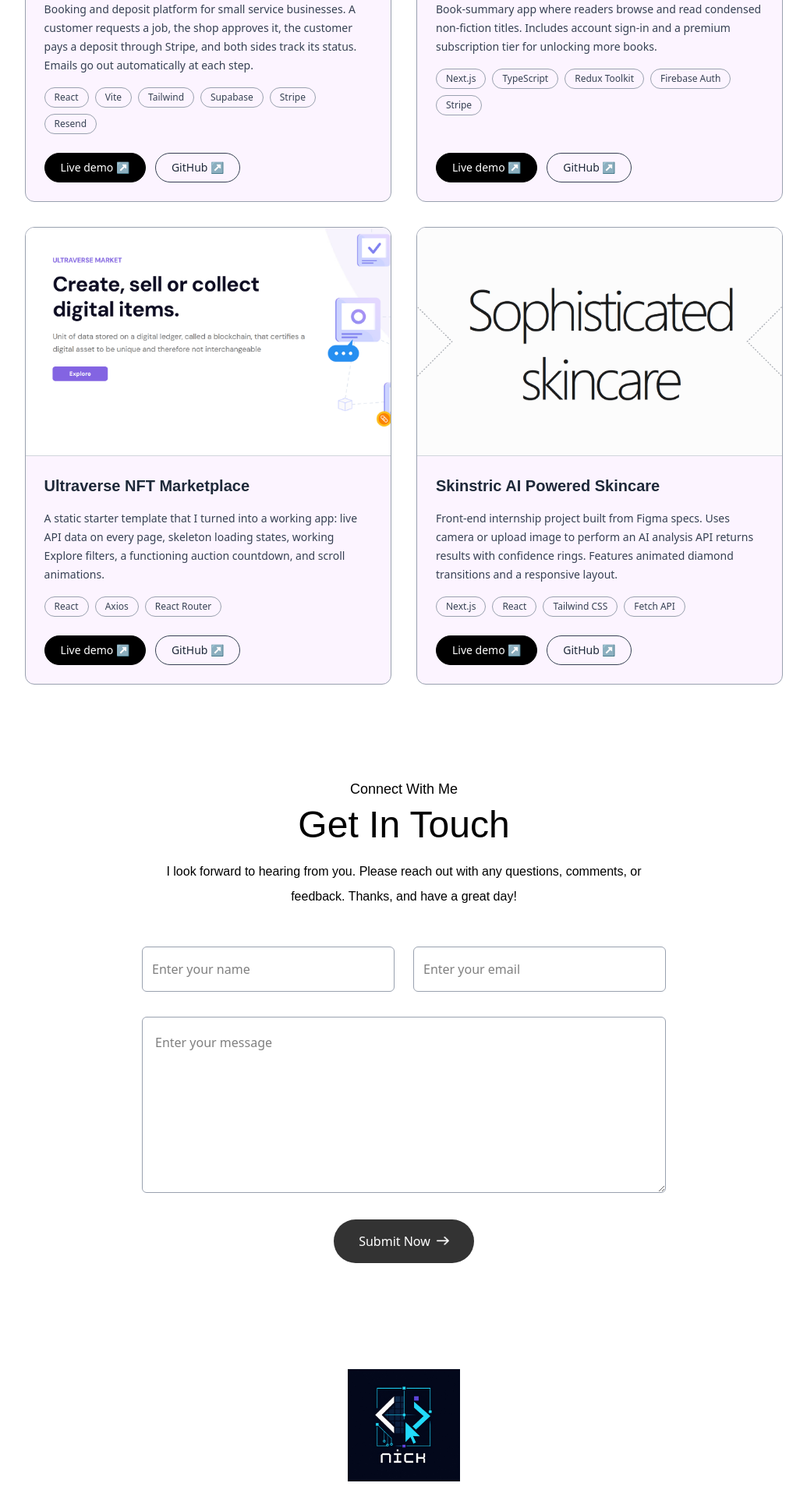
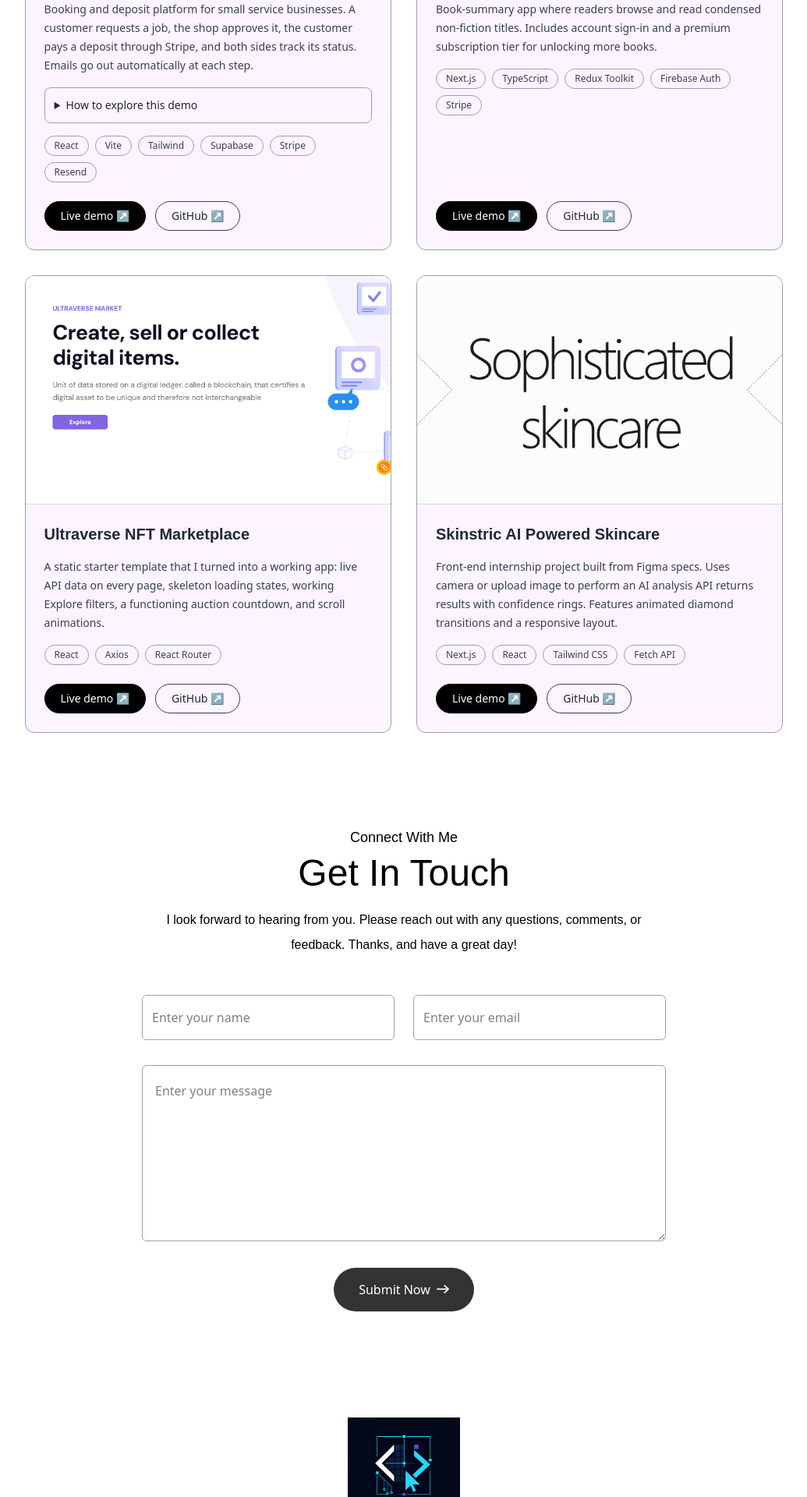
Before and after one commit to NickSoltau/portfolio, a Next.js app: page / in a window 1280 px wide. Shown: the part 2340-4260 px from the top of the page at 78% size, without its empty margins (122-1157 px from the left). Built offline with nearby package versions, Linux system fonts and the light colour scheme; a web font is replaced by a local one.

Commit message:
cleaned up footer. added directions to craftdesk navigation.

```diff
--- a/app/components/Footer.jsx
+++ b/app/components/Footer.jsx
@@ -6,7 +6,9 @@ const Footer = () => {
   return (
     <div className='mt-20'>
         <div className='text-center'>
-            <Image src={assets.logoNick} alt='Nick Soltau logo' className='w-36 mx-auto'/>
+            <a href='#top' aria-label='Back to top' className='block w-36 mx-auto hover:opacity-80 transition-opacity'>
+                <Image src={assets.logoNick} alt='Nick Soltau logo' className='w-full'/>
+            </a>
         </div>
 
         <div className='text-center sm:flex items-center justify-between border-t border-gray-400 mx-[10%] mt-12 py-6'>
--- a/app/components/Navbar.jsx
+++ b/app/components/Navbar.jsx
@@ -64,10 +64,12 @@ const Navbar = ({isDarkMode, toggleDarkMode}) => {
                     <Image src={isDarkMode? assets.close_white : assets.close_black} alt=''  className='w-5 cursor-pointer'/>
                 </div>
 
+                <li><a className= 'font-Ovo' onClick={closeMenu} href='#top'>Home</a></li>
+                <li><a className= 'font-Ovo' onClick={closeMenu} href='#about'>About Me</a></li>
                 <li><a className= 'font-Ovo' onClick={closeMenu} href='#work'>My Work</a></li>
                 <li><a className= 'font-Ovo' onClick={closeMenu} href='#contact'>Contact Me</a></li>
-                <li><a className= 'font-Ovo' onClick={closeMenu} href='#about'>About Me</a></li>
-                <li><a className= 'font-Ovo' onClick={closeMenu} href='#top'>Home</a></li>
+
+
             </ul>
 
         </nav>
--- a/app/components/Work.jsx
+++ b/app/components/Work.jsx
@@ -55,6 +55,25 @@ const Work = ({isDarkMode}) => {
 
                         <p className='text-sm leading-6 text-gray-700 dark:text-white/80'>{project.description}</p>
 
+                        {project.tryIt && (
+                            <details className='rounded-lg border border-gray-400 p-3 text-sm dark:border-white/50'>
+                                <summary className='cursor-pointer font-medium'>How to explore this demo</summary>
+                                <ol className='mt-3 flex list-decimal flex-col gap-2 pl-5 text-gray-700 dark:text-white/80'>
+                                    {project.tryIt.steps.map((step) => (
+                                        <li key={step.title}>
+                                            <span className='font-medium text-gray-800 dark:text-white'>{step.title}.</span> {step.detail}
+                                            {step.href && (
+                                                <> <a href={step.href} target='_blank' rel='noopener noreferrer' className='underline hover:opacity-80'>{step.linkLabel} ↗</a></>
+                                            )}
+                                        </li>
+                                    ))}
+                                </ol>
+                                {project.tryIt.payment && (
+                                    <p className='mt-3 text-gray-700 dark:text-white/80'>{project.tryIt.payment}</p>
+                                )}
+                            </details>
+                        )}
+
                         <ul className='flex flex-wrap gap-2'>
                             {project.stack?.map((tech) => (
                                 <li key={tech} className='rounded-full border border-gray-400 px-3 py-1 text-xs text-gray-700 dark:border-white/50 dark:text-white/80'>
--- a/assets/assets.js
+++ b/assets/assets.js
@@ -42,6 +42,15 @@ export const workData = [
         live: 'https://craft-desk-rho.vercel.app',
         github: 'https://github.com/NickSoltau/craftDesk',
         bgImage: '/work-1.png',
+        tryIt: {
+            steps: [
+                { title: 'Book as a customer', detail: 'No login needed. Fill out the form and submit it.', href: 'https://craft-desk-rho.vercel.app/book/mikes-glove-shop', linkLabel: 'Booking page' },
+                { title: 'Log in as the shop owner', detail: 'Email: Mike@mikesgloves.com | Password: Mike123', href: 'https://craft-desk-rho.vercel.app/login', linkLabel: 'Owner login' },
+                { title: 'Approve the request', detail: 'It appears under Pending Requests. Approving it generates a Stripe payment link automatically.' },
+                { title: 'Track the job', detail: 'In the Active Jobs tab, move it through Deposit Paid, In Progress, Ready for Pickup, and Completed.' },
+            ],
+            payment: 'Stripe runs in test mode, so no real charges. Pay with card 4242 4242 4242 4242, any future expiry, any 3-digit CVC, and any 5-digit ZIP.',
+        },
     },
     {
         title: 'Summarist',
```
